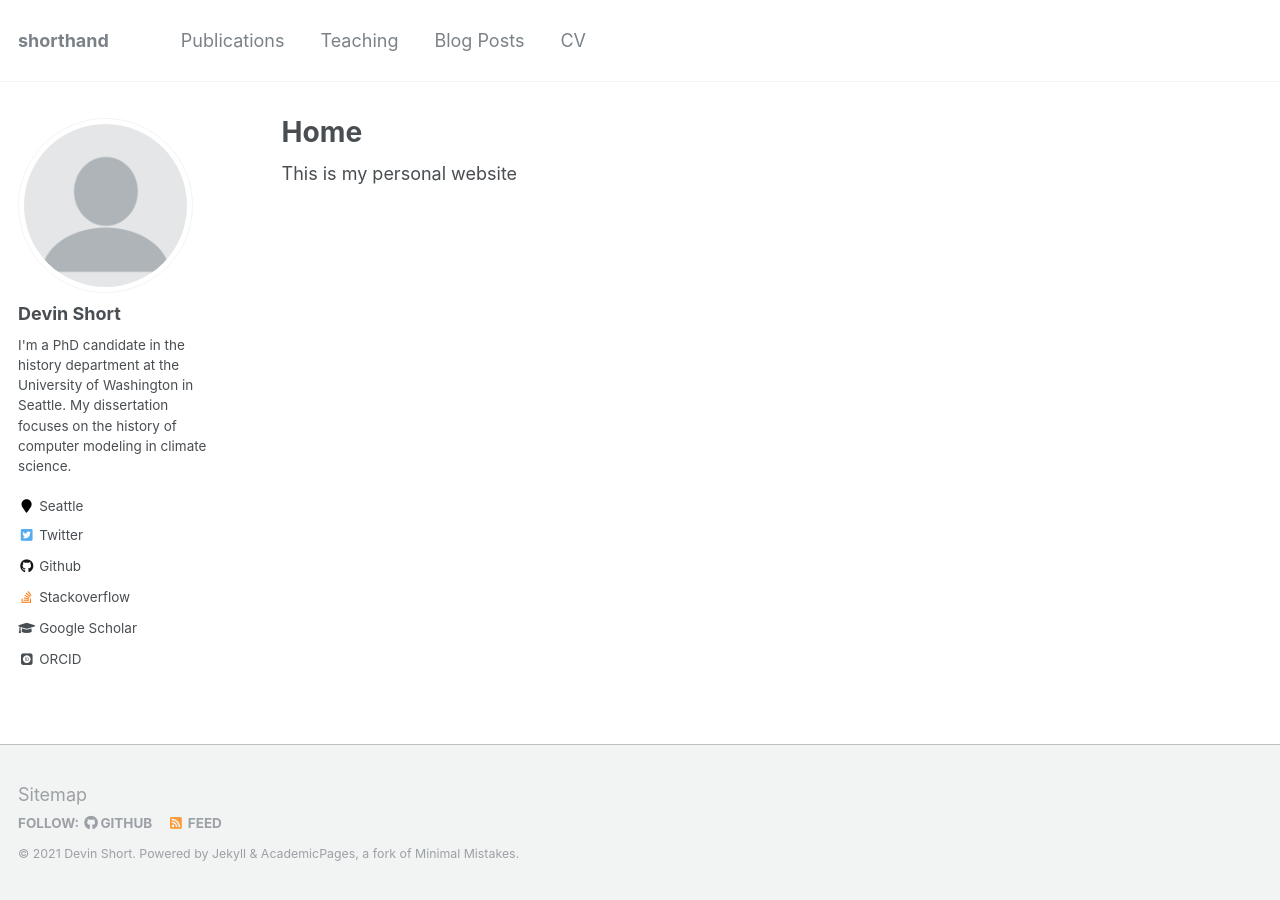
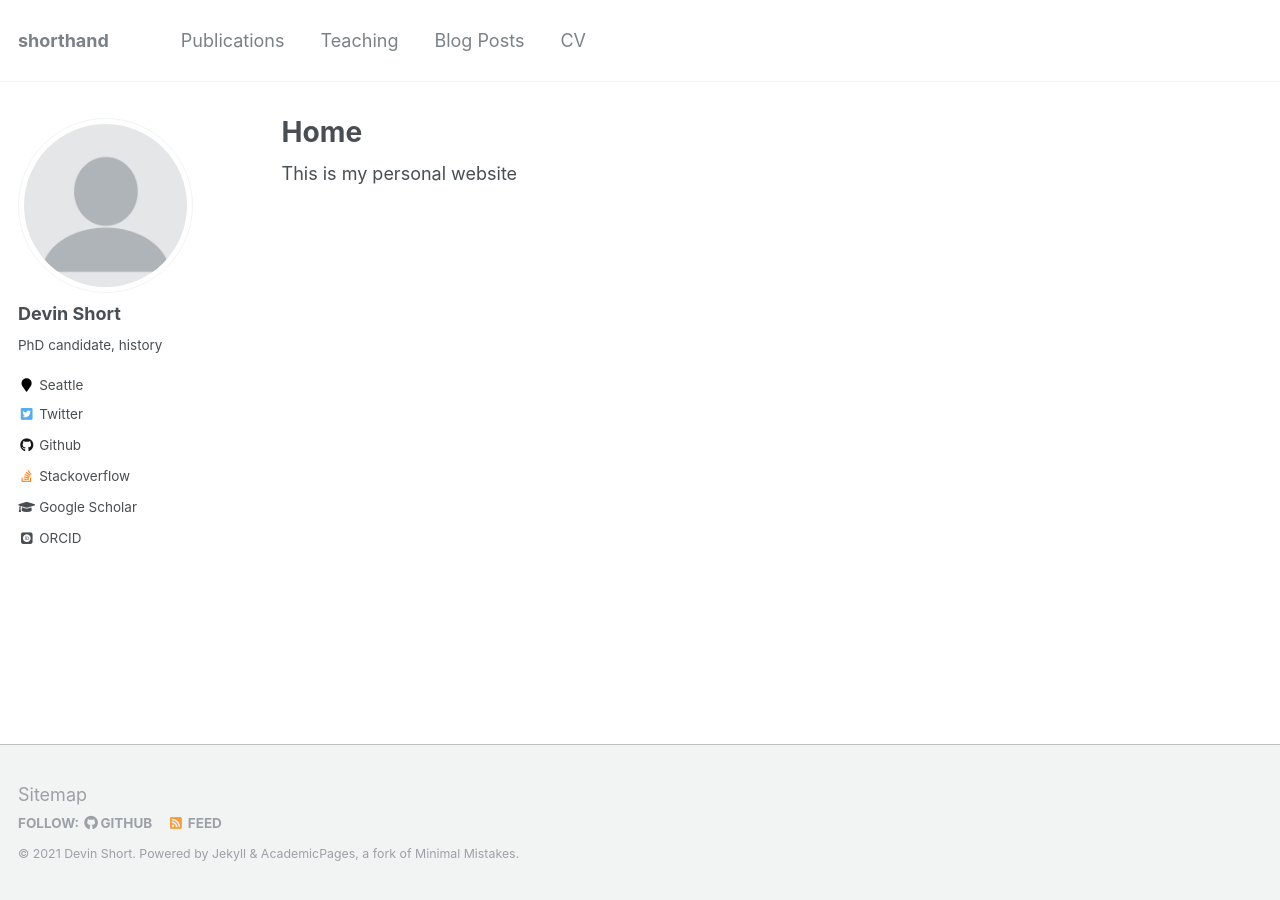
Before and after one commit to shortorian/shortorian.github.io, a Jekyll site: the page built from _pages/about.md, in a window 1280 px wide. Built offline with Jekyll 4.4.1, drawn with Linux system fonts in a browser that asks for light colours; some web fonts are replaced.

Commit message:
edit sidebar bio

```diff
--- a/_config.yml
+++ b/_config.yml
@@ -82,7 +82,7 @@ analytics:
 author:
   name             : "Devin Short"
   avatar           : "profile.png"
-  bio              : "I'm a PhD candidate in the history department at the University of Washington in Seattle. My dissertation focuses on the history of computer modeling in climate science."
+  bio              : "PhD candidate, history"
   location         : "Seattle"
   employer         :
   pubmed           : # "https://www.ncbi.nlm.nih.gov/pubmed/?term=devin+short"
```
